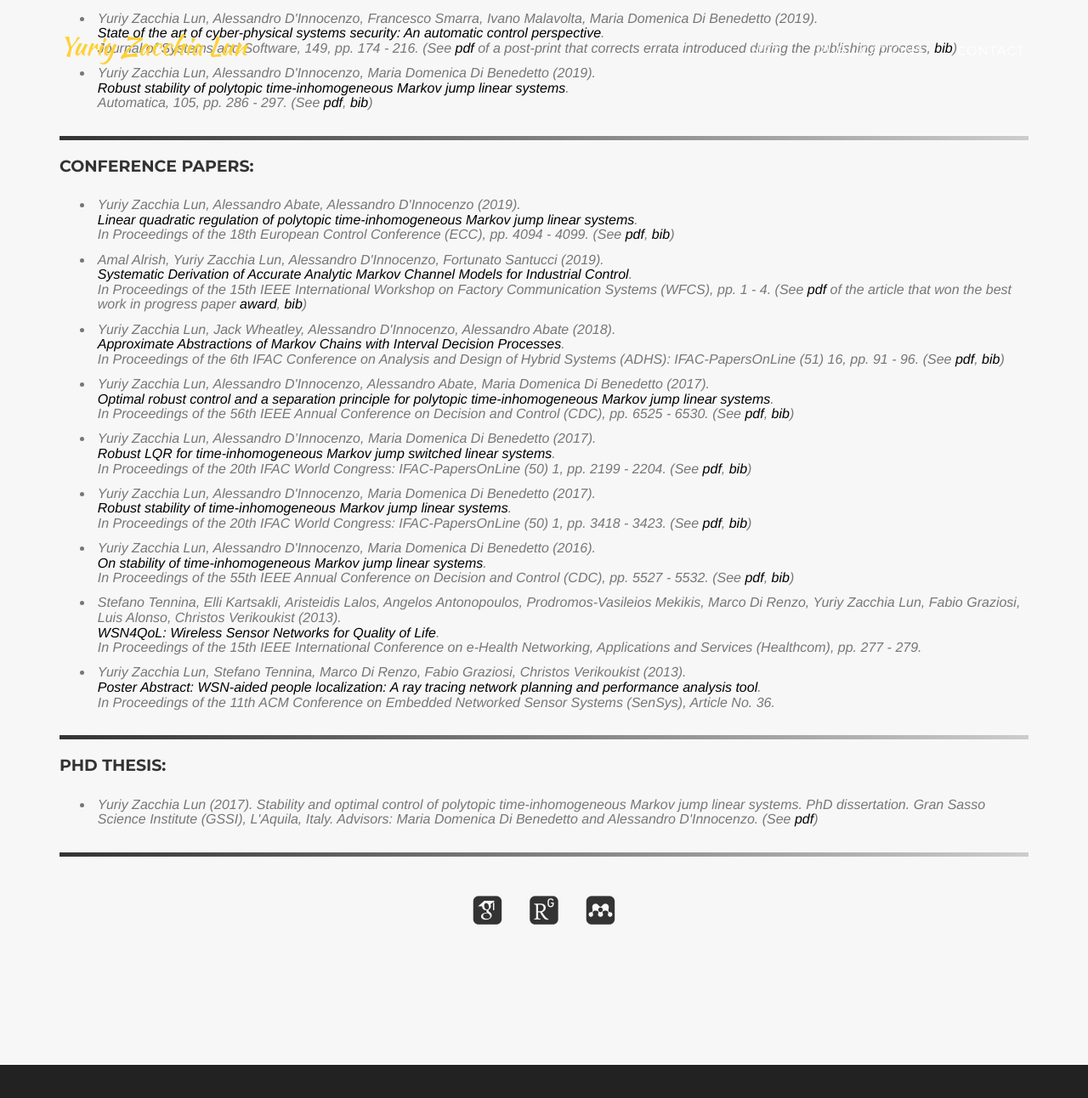
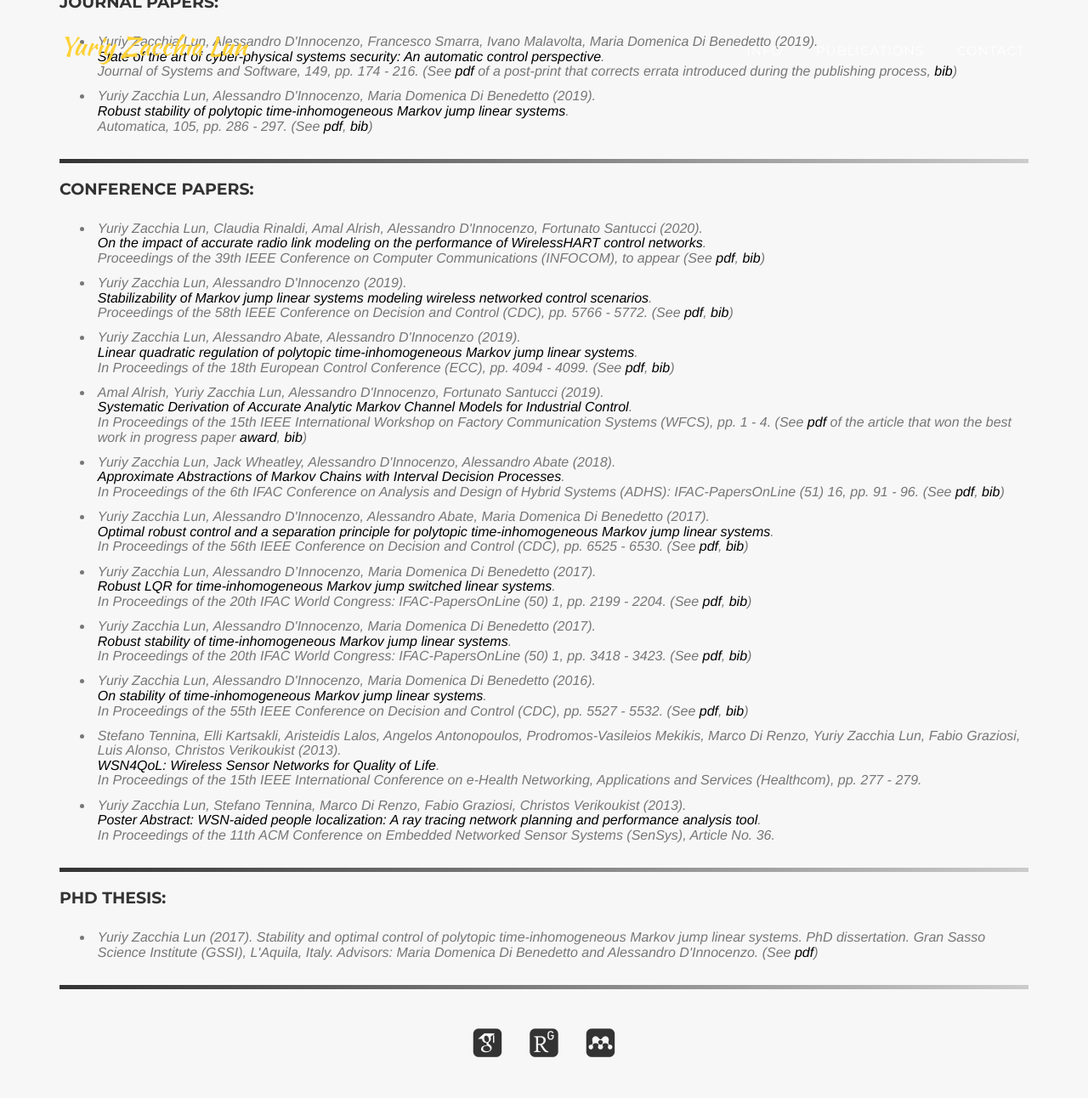
Before and after one commit to yuriy-zacchialun/yuriy-zacchialun.github.io, a Jekyll site: the page built from index.html, in a window 1280 px wide and 1400 px high, scrolled down 992 px. Shown: the top 1292 px of the window at 85% size. Built offline with Jekyll 4.4.1, drawn with Linux system fonts in a browser that asks for light colours; some web fonts are replaced.

Commit message:
New picture, CDC 2019, INFOCOM 2020 (preprint)

```diff
--- a/_includes/publications.html
+++ b/_includes/publications.html
@@ -23,6 +23,16 @@
                     <h4 class="section-subheading">Conference Papers:</h4>
                     <h3 class="section-subheading  text-muted">
                     <ul>
+                      <li>Yuriy Zacchia Lun, Claudia Rinaldi, Amal Alrish, Alessandro D'Innocenzo, Fortunato Santucci (2020).<br>
+                          <a style="color:black" href="https://infocom2020.ieee-infocom.org/accepted-paper-list-main-conference">On the impact of accurate radio link modeling on the performance of WirelessHART control networks</a>.<br>
+                          Proceedings of the 39th IEEE Conference on Computer Communications (INFOCOM), to appear (See
+                        <a style="color:black" target="_blank" href="pdfs/INFOCOM_2020_000.pdf">pdf</a>,
+                        <a style="color:black" target="_blank" href="bibs/INFOCOM_2020_000.bib">bib</a>)</li>
+                      <li>Yuriy Zacchia Lun, Alessandro D'Innocenzo (2019).<br>
+                          <a style="color:black" href="https://doi.org/10.1109/CDC40024.2019.9029202">Stabilizability of Markov jump linear systems modeling wireless networked control scenarios</a>.<br>
+                          Proceedings of the 58th IEEE Conference on Decision and Control (CDC), pp. 5766 - 5772. (See
+                        <a style="color:black" target="_blank" href="pdfs/CDC_2019_5766.pdf">pdf</a>,
+                        <a style="color:black" target="_blank" href="bibs/CDC_2019_5766.bib">bib</a>)</li>
                       <li>Yuriy Zacchia Lun, Alessandro Abate, Alessandro D'Innocenzo (2019).<br>
                           <a style="color:black" href="https://doi.org/10.23919/ECC.2019.8796279">Linear quadratic regulation of polytopic time-inhomogeneous Markov jump linear systems</a>.<br>
                           In Proceedings of the 18th European Control Conference (ECC), pp. 4094 - 4099. (See
@@ -41,7 +51,7 @@
                         <a style="color:black" target="_blank" href="bibs/ADHS_2018_91.bib">bib</a>)</li>
                       <li>Yuriy Zacchia Lun, Alessandro D'Innocenzo, Alessandro Abate, Maria Domenica Di Benedetto (2017).<br>
                           <a style="color:black" href="https://doi.org/10.1109/CDC.2017.8264642">Optimal robust control and a separation principle for polytopic time-inhomogeneous Markov jump linear systems</a>.<br>
-                          In Proceedings of the 56th IEEE Annual Conference on Decision and Control (CDC), pp. 6525 - 6530. (See
+                          In Proceedings of the 56th IEEE Conference on Decision and Control (CDC), pp. 6525 - 6530. (See
                         <a style="color:black" target="_blank" href="pdfs/CDC_2017_6525.pdf">pdf</a>,
                         <a style="color:black" target="_blank" href="bibs/CDC_2017_6525.bib">bib</a>)</li>
                       <li>Yuriy Zacchia Lun, Alessandro D’Innocenzo, Maria Domenica Di Benedetto (2017).<br>
@@ -56,7 +66,7 @@
                         <a style="color:black" target="_blank" href="bibs/IFAC_2017_3418.bib">bib</a>)</li>
                       <li>Yuriy Zacchia Lun, Alessandro D'Innocenzo, Maria Domenica Di Benedetto (2016).<br>
                           <a style="color:black" href="https://doi.org/10.1109/CDC.2016.7799118">On stability of time-inhomogeneous Markov jump linear systems</a>.<br>
-                          In Proceedings of the 55th IEEE Annual Conference on Decision and Control (CDC), pp. 5527 - 5532. (See
+                          In Proceedings of the 55th IEEE Conference on Decision and Control (CDC), pp. 5527 - 5532. (See
                         <a style="color:black" target="_blank" href="pdfs/CDC_2016_5527.pdf">pdf</a>,
                         <a style="color:black" target="_blank" href="bibs/CDC_2016_5527.bib">bib</a>)</li>
                       <li>Stefano Tennina, Elli Kartsakli, Aristeidis Lalos, Angelos Antonopoulos, Prodromos-Vasileios Mekikis, Marco Di Renzo, Yuriy Zacchia Lun, Fabio Graziosi, Luis Alonso, Christos Verikoukist (2013).<br>
```
Also changed, not shown: bibs/CDC_2019_5766.bib (added, +10 -0 lines), bibs/INFOCOM_2020_000.bib (added, +9 -0 lines), img/1.jpg, 2 other files.
